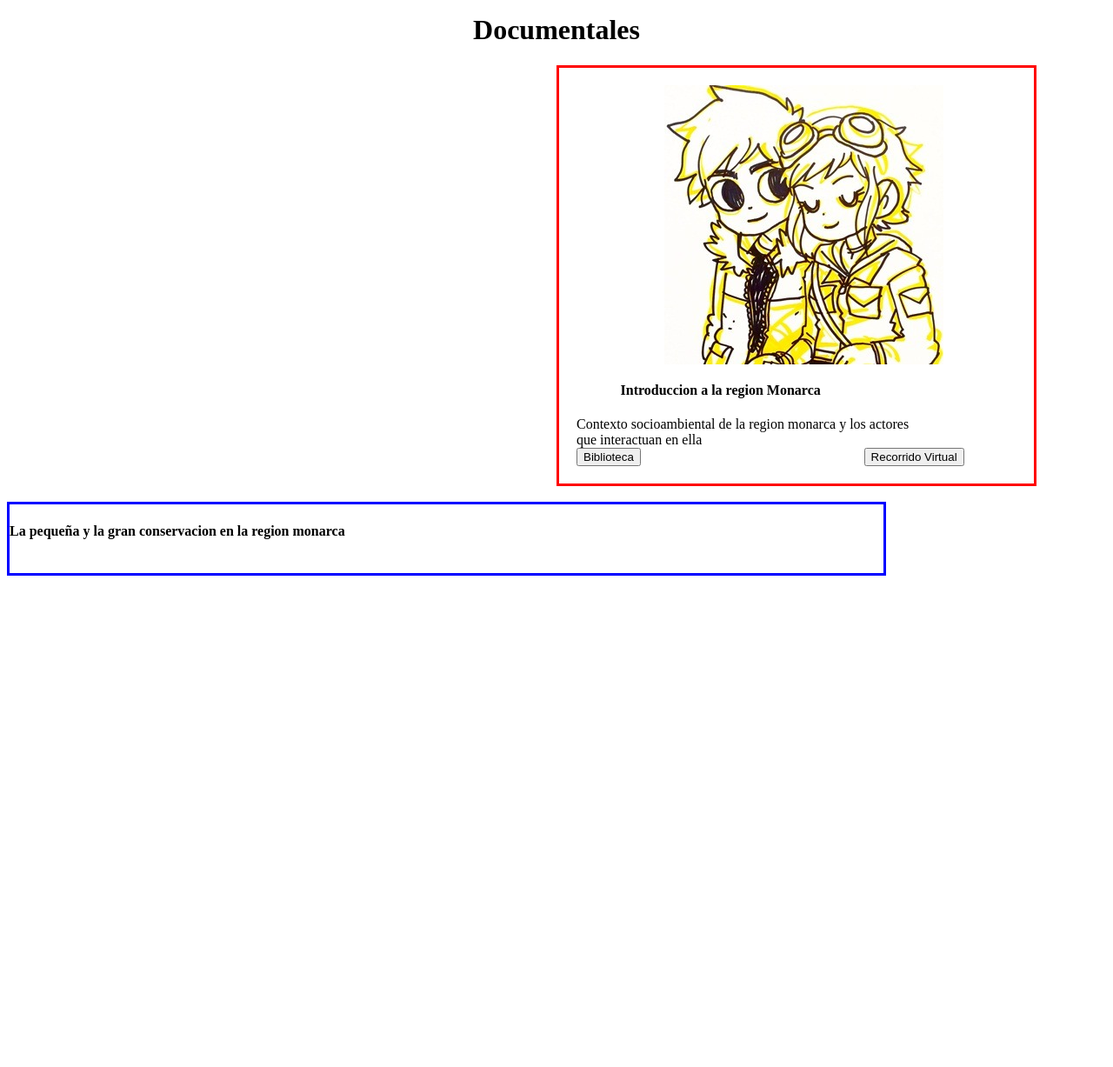
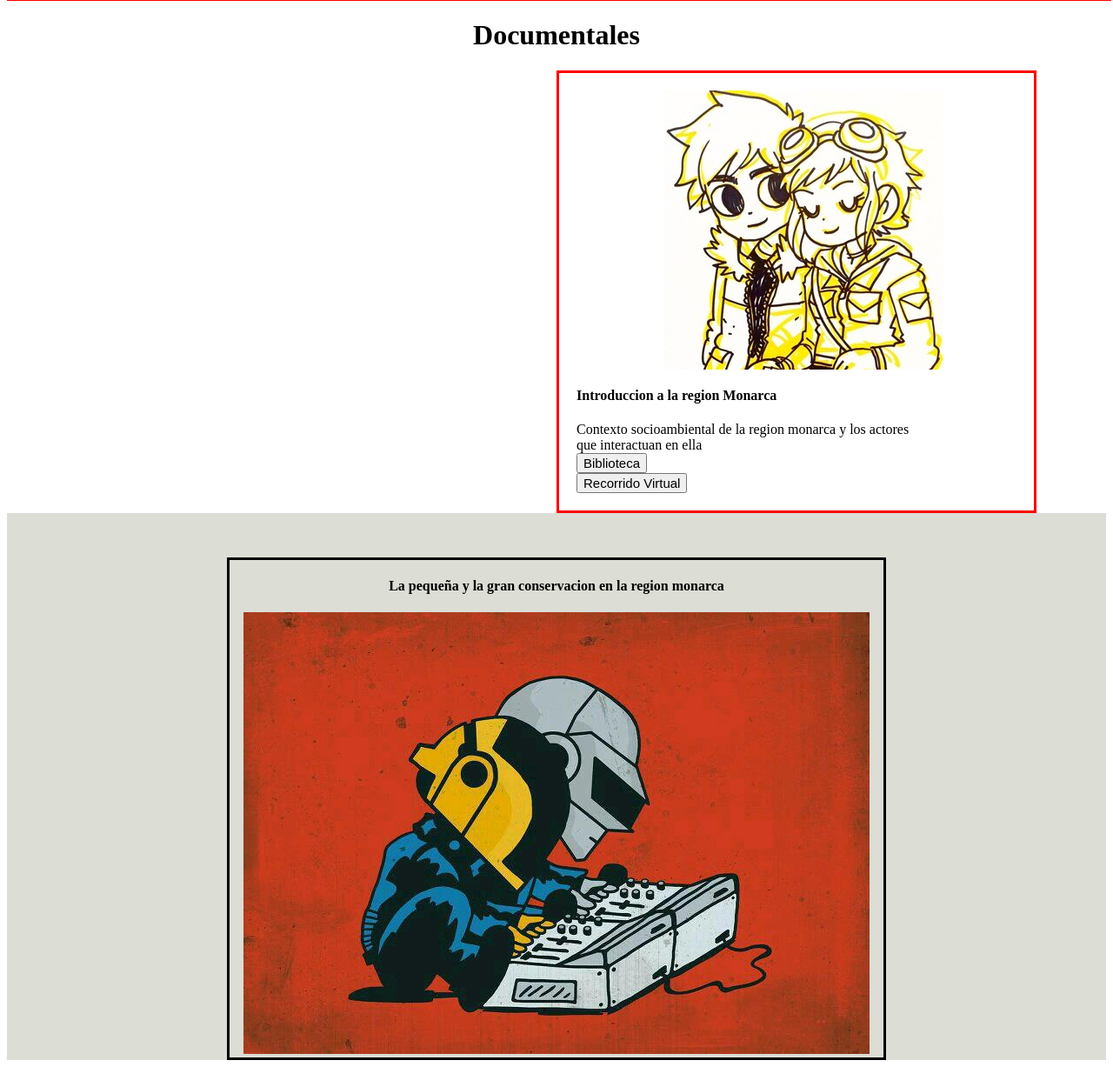
Before and after one commit to harlock/prograweb6012018, a PHP site: page /Felipe_Enrique_Garcia_Guitron/index.html in a window 1280 px wide. Shown: the part 347-1574 px from the top of the page at 87% size. Before the commit the page ends 1009 px from the top, so only its background shows below. Run offline with PHP 8.4, Linux system fonts and the light colour scheme; grey boxes are pictures that could not be loaded.

Commit message:
Examen Fry

```diff
--- a/Felipe_Enrique_Garcia_Guitron/Stylo.css
+++ b/Felipe_Enrique_Garcia_Guitron/Stylo.css
@@ -8,8 +8,9 @@
 	margin-right: 0;
 }
 main #Encabezado label {
-	margin-left: 25%;
+	margin-left: 30%;
 	margin-right: 15%;
+	font-size: 25px;
 }
 main div h1 {
 	text-align: center;
@@ -24,18 +25,25 @@ main div h1 {
 		padding: 20px;
 }
 #cuadro2 {
-	border: solid blue;
-	margin-top: 10%
-	margin-left :50%;
-	margin-right: 20%;
+	border: solid black;
+	text-align: center;
 
 }
 #imagen1 {
 	margin-left: 20%;
 }
-#cuadro1 h4 {
-	margin-left: 10%;
+
+#btn {
+	margin-right: 58%;
 }
-#btn {
-	margin-right: 50%;
+#Pie {
+	background: #dcddd5;
+	text-align: center;
+	padding-top: 4%;
+	padding-left: 20%;
+	padding-right: 20%;
+
 }
+button {
+	font-size: 15px;
+}
--- a/Felipe_Enrique_Garcia_Guitron/index.html
+++ b/Felipe_Enrique_Garcia_Guitron/index.html
@@ -29,10 +29,9 @@
 			</div>
 		</div>
 		<div id="Pie">
-			<img src="">
 			<div id="cuadro2">
 				<h4>La pequeña y la gran conservacion en la region monarca</h4>
-				<img src="">
+				<img src="daft.jpg">
 			</div>
 		</div>
 	</main>
```
Also changed, not shown: Felipe_Enrique_Garcia_Guitron/daft.jpg (added).
